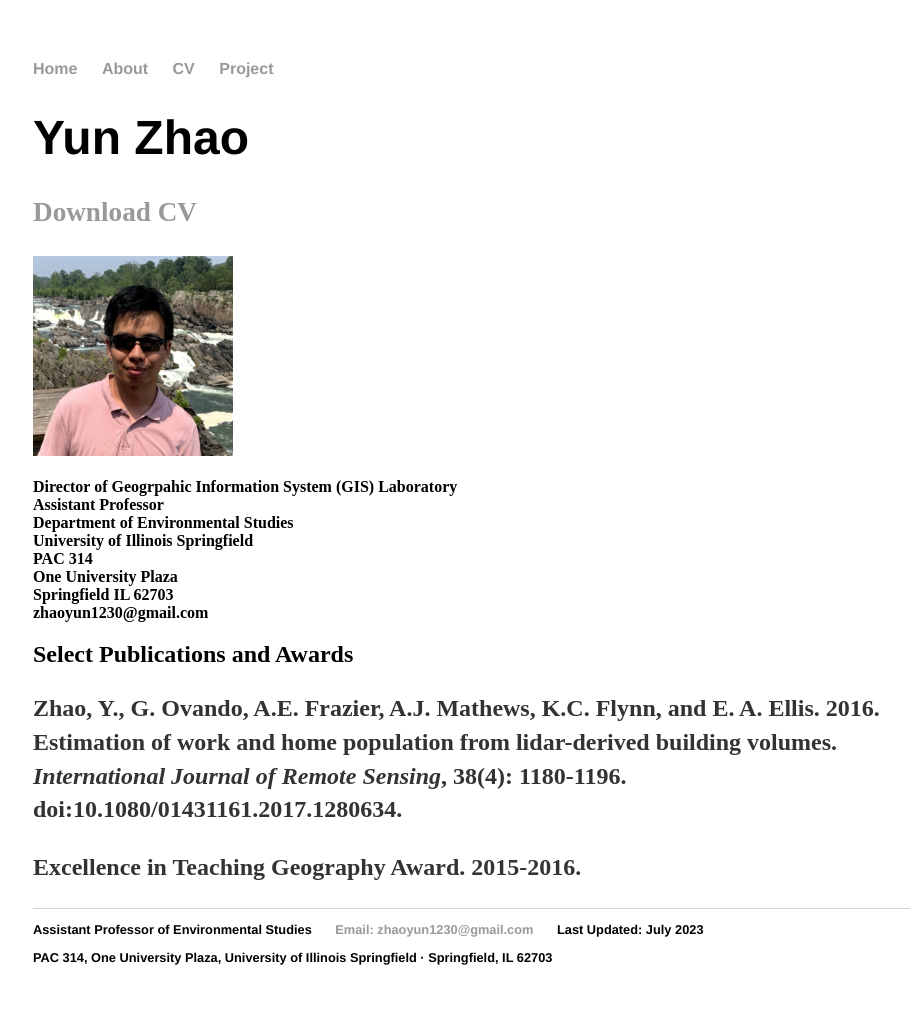
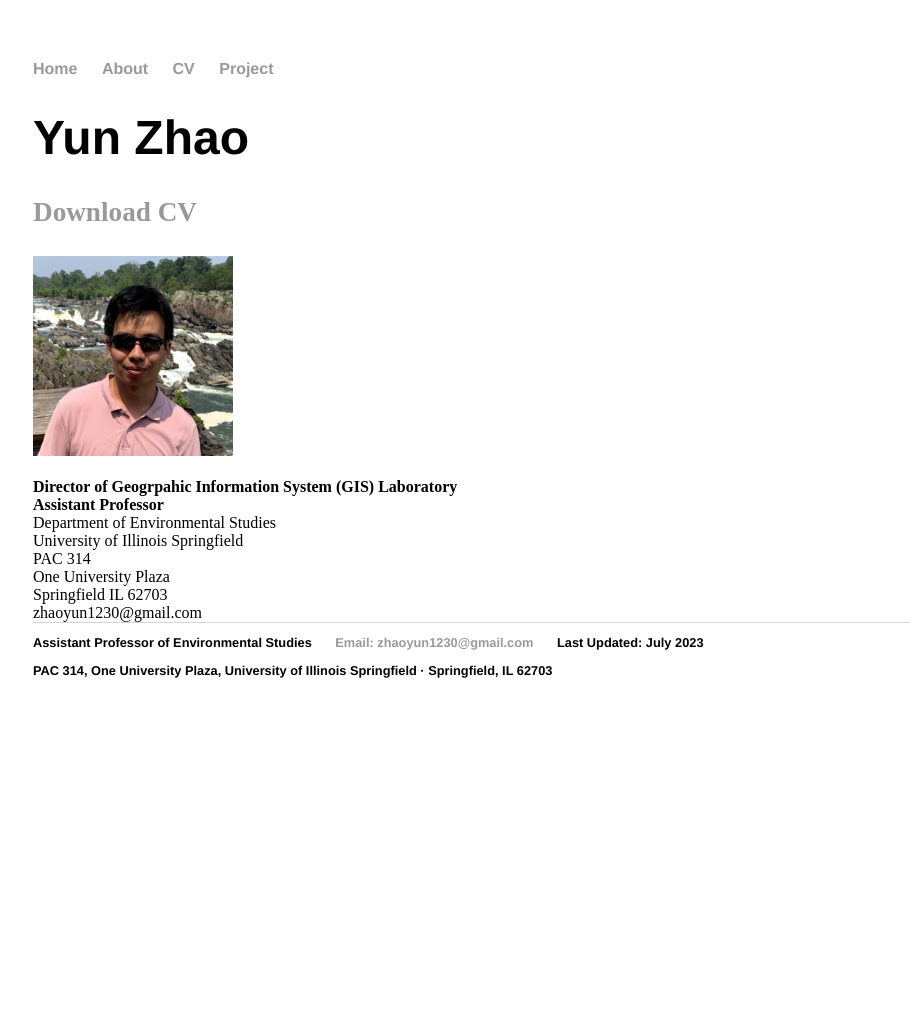
Before and after one commit to yun-zhao/yun-zhao.github.io, a Jekyll site: the page built from cv/index.html, in a window 1280 px wide. Shown: the whole page, without its empty margins (159-1069 px from the left). Built offline with Jekyll 4.4.1, drawn with Linux system fonts in a browser that asks for light colours; after the commit the page ends 900 px from its top, so only the background shows below that.

Commit message:
Update index.html

```diff
--- a/cv/index.html
+++ b/cv/index.html
@@ -12,19 +12,14 @@ title: CV of Yun Zhao
 
 
 					<!--<a 418 Murray Hall, Stillwater OK 74075>-->
-					<strong>Director of Geogrpahic Information System (GIS) Laboratory<br>
+					<strong>Director of Geogrpahic Information System (GIS) Laboratory</strong><br>
 					<strong>Assistant Professor</strong><br>
-					<strong>Department of Environmental Studies</strong><br>
-					<strong>University of Illinois Springfield</strong><br>
+					Department of Environmental Studies<br>
+					University of Illinois Springfield<br>
 					PAC 314<br>
 					One University Plaza<br>
 					Springfield IL 62703<br>
 					<span class="obfuscate">zhaoyun1230@gmail.com</span>
 					</address>
 
-					<h2>Select Publications and Awards</h2>
-
-					<p><strong>Zhao, Y.</strong>, G. Ovando, A.E. Frazier, A.J. Mathews, K.C. Flynn, and E. A. Ellis. 2016. Estimation of work and home population from lidar-derived building volumes. <em>International Journal of Remote Sensing</em>, 38(4): 1180-1196. doi:10.1080/01431161.2017.1280634.<!--Chapter available at: <a href="#">http://permalink</a>.-->
-					<p>Excellence in Teaching Geography Award. 2015-2016.
-
 	</div>
```
